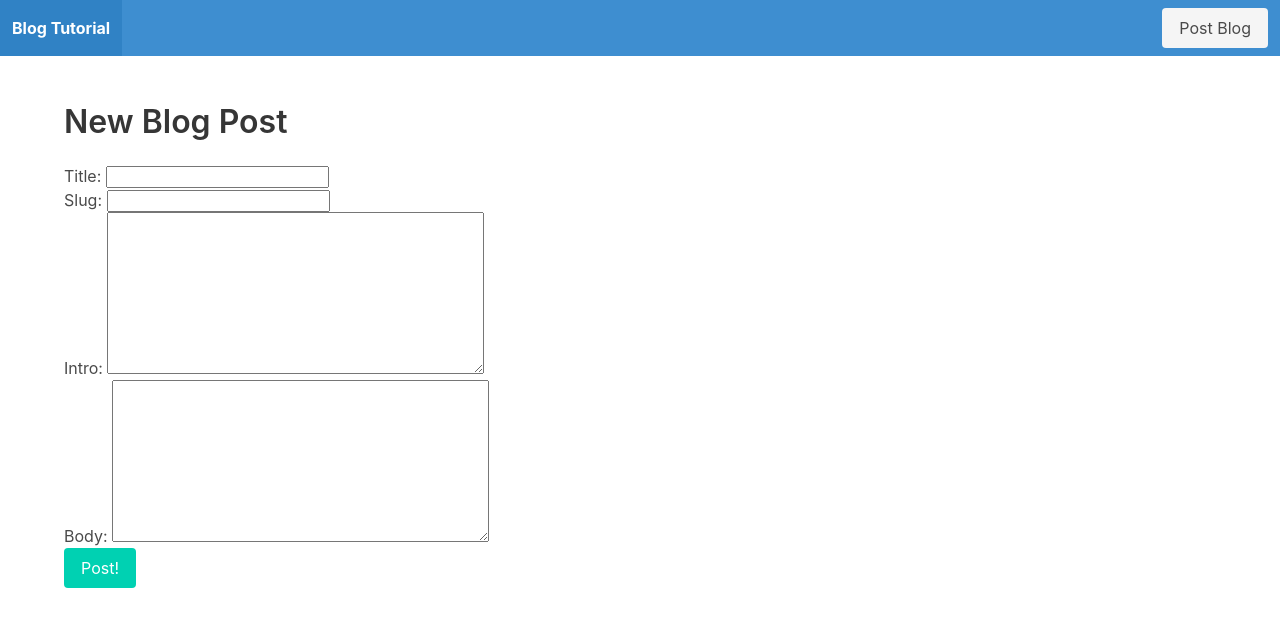
After one commit to elliotSchmango/django-tutorial, a Django app: template blog_tutorial/blog/templates/blog/add_post.html in a window 1280 px wide. The commit adds this page. Shown: the top 627 px of the page. Run offline with Django 4.2, Linux system fonts and the light colour scheme; the template is opened without the code that fills it: values that come from a table or form of the project are taken from there, others are empty.

Commit message:
final code

```diff
--- a/blog_tutorial/blog/forms.py
+++ b/blog_tutorial/blog/forms.py
@@ -6,3 +6,10 @@ class CommentForm(forms.ModelForm):
     class Meta:
         model = Comment
         fields = ['name', 'email', 'body']
+
+from .models import Post
+
+class PostForm(forms.ModelForm):
+    class Meta:
+        model = Post
+        fields = ['title', 'slug', 'intro', 'body']
--- /dev/null
+++ b/blog_tutorial/blog/templates/blog/add_post.html
@@ -0,0 +1,16 @@
+{% extends 'blog/base.html' %}
+
+{% block content %}
+    <h1 class="title">New Blog Post</h1>
+
+    <form method="post">
+        {% csrf_token %}
+        {{ form.as_p }}
+
+        <div class="field">
+            <div class="control">
+                <button class="button is-primary">Post!</button>
+            </div>
+        </div>
+    </form>
+{% endblock %}
--- a/blog_tutorial/blog/templates/blog/base.html
+++ b/blog_tutorial/blog/templates/blog/base.html
@@ -11,8 +11,14 @@
             <div class="navbar-brand">
                 <a href="/" class="navbar-item"><strong>Blog Tutorial</strong></a>
             </div>
+            <div class="navbar-menu">
+                <div class="navbar-end">
+                    <div class="navbar-item">
+                        <a class="button is-light" href="{% url 'add_post' %}">Post Blog</a>
+                    </div>
+                </div>
+            </div>
         </nav>
-
         <section class="section">
             <div class="container">
                 {% block content %}
--- a/blog_tutorial/blog_tutorial/urls.py
+++ b/blog_tutorial/blog_tutorial/urls.py
@@ -17,10 +17,11 @@ Including another URLconf
 from django.contrib import admin
 from django.urls import path
 
-from blog.views import frontpage, post_detail
+from blog.views import frontpage, post_detail, add_post
 
 urlpatterns = [
     path('', frontpage, name='frontpage'),
     path('admin/', admin.site.urls),
+    path('add-post/', add_post, name='add_post'),
     path('<slug:slug>/', post_detail, name='post_detail'),
 ]
```
Also changed, not shown: blog_tutorial/blog/views.py (+12 -0 lines), blog_tutorial/db.sqlite3.
